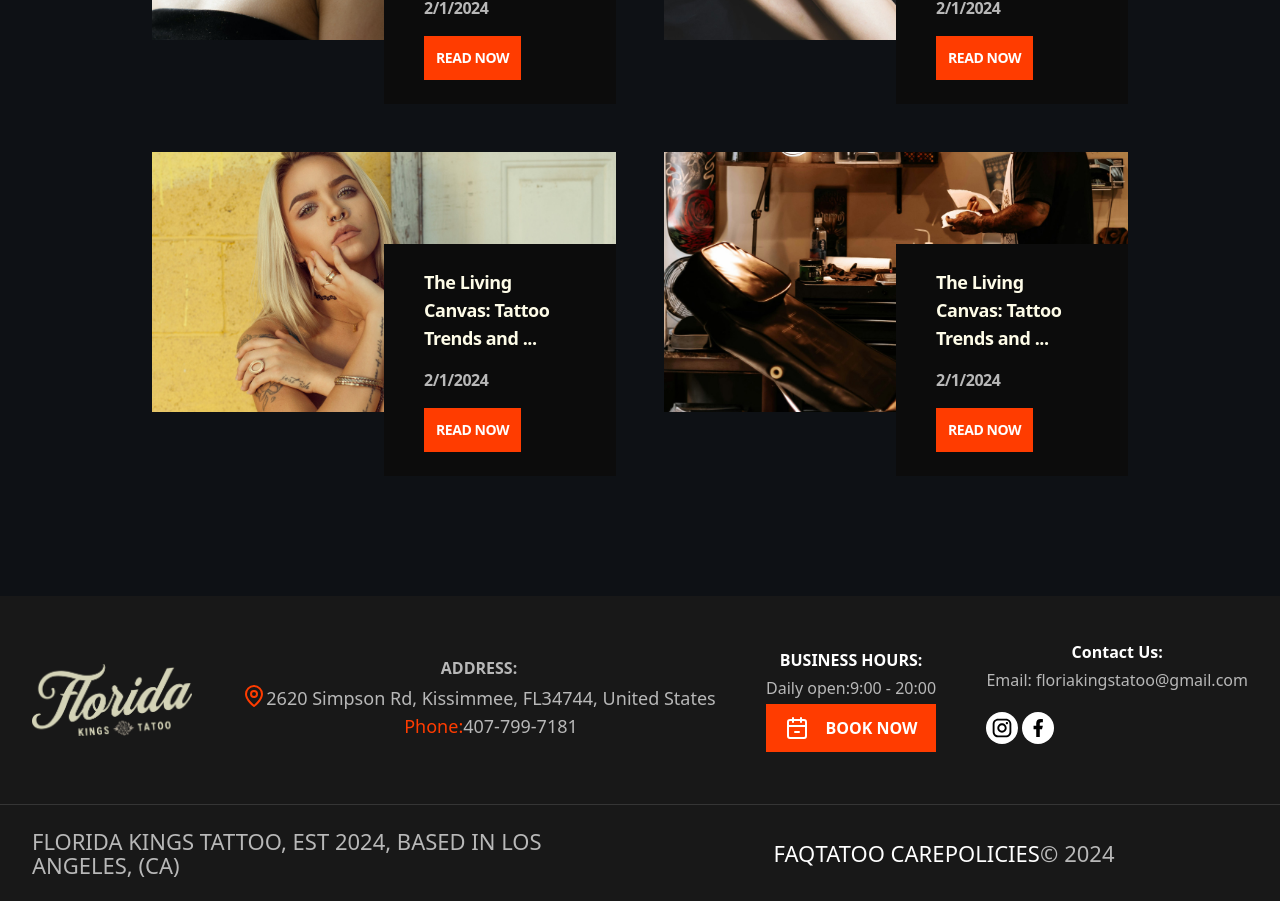
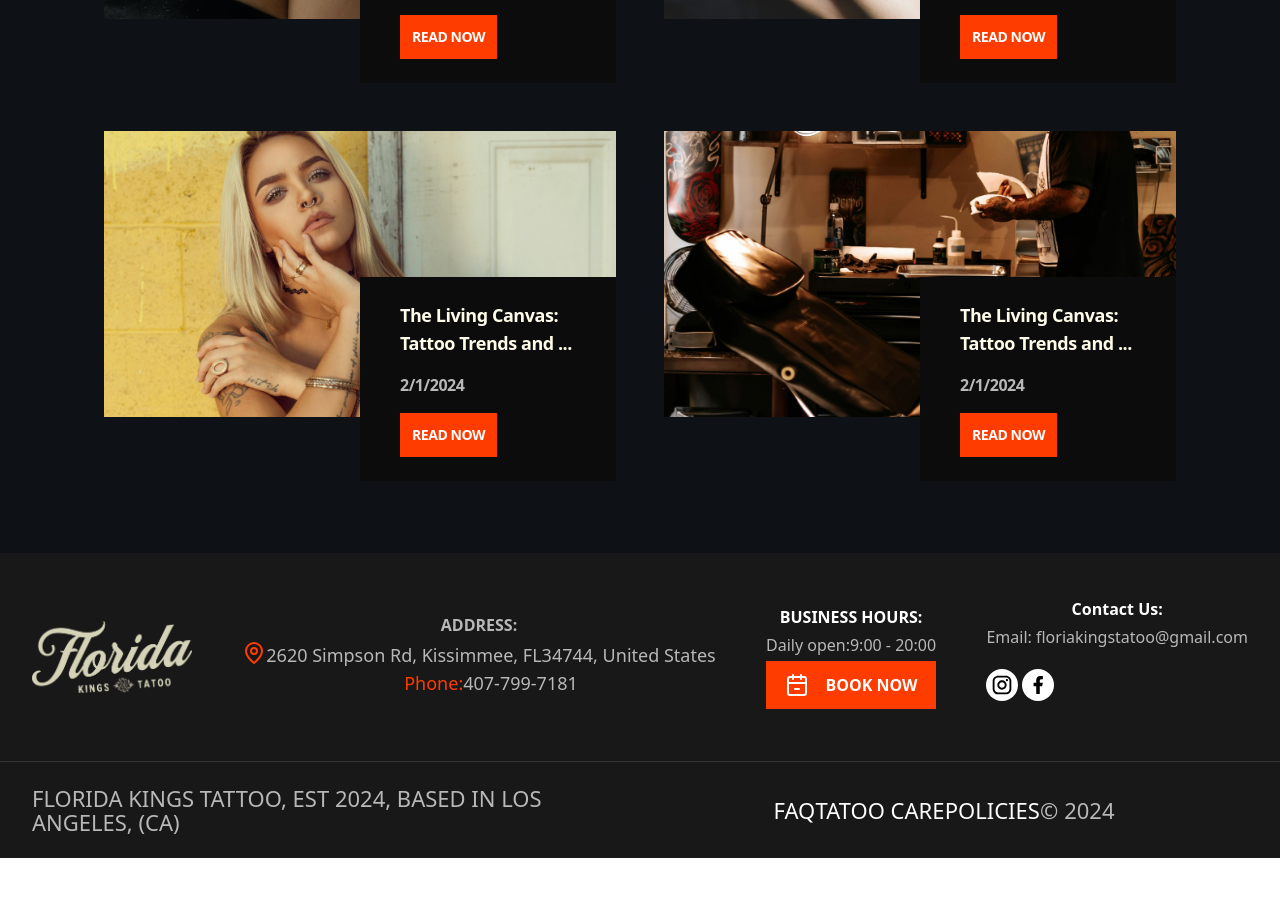
Before and after one commit to websitetattoo/Fe_TattooStudio, a Next.js app: page /news in a window 1280 px wide. Shown: the part 780-1681 px from the top of the page. After the commit the page ends 1638 px from the top, so only its background shows below. Built offline with nearby package versions, Linux system fonts and the light colour scheme.

Commit message:
Create Home Page and Update News Page,Footer

```diff
--- a/app/news/_components/news-card.tsx
+++ b/app/news/_components/news-card.tsx
@@ -13,7 +13,7 @@ import { Button } from "@/components/ui/button";
 import Link from "next/link";
 import ButtonAppointment from "@/components/button-appointment";
 import ButtonNews from "./buttonNews";
-import { useEffect, useLayoutEffect, useRef, useState } from "react";
+import React, { useEffect, useLayoutEffect, useRef, useState } from "react";
 
 type NewsCardProps = {
   id: number;
@@ -30,17 +30,31 @@ export default function NewsCard({
   imgObj: NewsCardProps;
   disabled?: boolean;
 }) {
+  const [isMobile, setIsMobile] = React.useState(false);
+  React.useEffect(() => {
+    const handleResize = () => {
+      setIsMobile(window.innerWidth <= 639);
+    };
+
+    window.addEventListener("resize", handleResize);
+
+    handleResize();
+
+    return () => {
+      window.removeEventListener("resize", handleResize);
+    };
+  }, []);
   return (
     <>
       <div>
         <CardContent className=" p-2">
-          <div className="relative md:w-full">
+          <div className="relative h-full md:w-full">
             <Image
-              src={imgObj.url}
-              width={300}
-              height={500}
+              src={isMobile ? imgObj.urlMobile : imgObj.url}
+              width={700}
+              height={700}
               alt="News Tattoo Image"
-              className="h-full w-full  object-fill md:object-cover"
+              className="object-fill md:object-cover"
             />
             <CardTitle className="absolute  -right-0 flex w-full items-center justify-between bg-tattoo-black-1 object-cover px-10 py-6 align-middle font-sans text-lg text-yellow-50 md:-bottom-12 md:block md:w-5/12 lg:-bottom-16 lg:w-6/12">
               <div className="">{imgObj.title}</div>
--- a/app/news/page.tsx
+++ b/app/news/page.tsx
@@ -42,28 +42,7 @@ export default function index() {
   ];
 
   return (
-    // <div className="bg-tattoo-color-bg">
-    //   <div className="w-full py-12 lg:m-auto lg:w-9/12">
-    //     <div className="pb-16 md:pb-8 lg:pb-20">
-    //       <PageTitle>
-    //         <HighlightText className="font-bold">NEWS</HighlightText>
-    //       </PageTitle>
-    //     </div>
-    //     <div className="flex flex-wrap">
-    //       {newsList.length > 0 &&
-    //         newsList.map((newsItem) => (
-    //           <AspectRatioNews
-    //             key={newsItem.id}
-    //             imageUrl={newsItem.url}
-    //             title={newsItem.title}
-    //             alt={newsItem.alt}
-    //             createDate={newsItem.createDate}
-    //           />
-    //         ))}
-    //     </div>
-    //   </div>
-    // </div>
-    <div className="bg-tattoo-color-bg lg:p-12">
+    <div className="bg-tattoo-color-bg ">
       <div className="w-full py-12 lg:m-auto lg:w-9/12">
         <PageTitle>
           <HighlightText>NEWS</HighlightText>
--- a/app/page.tsx
+++ b/app/page.tsx
@@ -1,7 +1,55 @@
 "use client";
 
-import { FacebookIcon, InstagramIcon } from "@/components/icons";
+import { CalendarMinus2 } from "lucide-react";
+import Image from "next/image";
+import Link from "next/link";
+import React from "react";
 
-export default function index() {
-  return <></>;
+export default function Index() {
+  const [isMobile, setIsMobile] = React.useState(false);
+  const [isTablet, setIsTablet] = React.useState(false);
+  const [width, setWidth] = React.useState(0);
+  React.useEffect(() => {
+    const handleResize = () => {
+      setIsMobile(window.innerWidth <= 640);
+      setIsTablet(window.innerWidth > 640 && window.innerWidth <= 1023);
+    };
+
+    window.addEventListener("resize", handleResize);
+
+    handleResize();
+
+    return () => {
+      window.removeEventListener("resize", handleResize);
+    };
+  }, []);
+
+  return (
+    <main className="relative h-screen w-full">
+      <Image
+        alt="Home Image"
+        width={1000}
+        height={1000}
+        src={
+          isMobile
+            ? "/home-tablet.jpg"
+            : isTablet
+              ? "/home-tablet.jpg"
+              : "/home.jpg"
+        }
+        className="h-full w-full object-cover opacity-20"
+      />
+      <div className="absolute left-0 right-0 top-1/2 w-full text-center text-5xl  text-tattoo-gray">
+        <div className="pb-2">FLORIDA KINGS TATTOO</div>
+        <Link href={"/contact"}>
+          <button className="justify-center border-[1px] border-white border-t-tattoo-gray text-white hover:border-0 hover:bg-tattoo-highlight">
+            <div className="flex p-4 py-2">
+              <CalendarMinus2 className="pr-1 text-white" />
+              <div className="pl-1 text-base font-bold">BOOK NOW</div>
+            </div>
+          </button>
+        </Link>
+      </div>
+    </main>
+  );
 }
--- a/components/footer.tsx
+++ b/components/footer.tsx
@@ -5,6 +5,8 @@ import { useState } from "react";
 import { FacebookIcon, InstagramIcon } from "./icons";
 import { CalendarMinus2, MapPin } from "lucide-react";
 import Image from "next/image";
+import { usePathname } from "next/navigation";
+import { twMerge } from "tailwind-merge";
 
 interface ContentProps {
   value: string;
@@ -27,13 +29,22 @@ export default function Footer() {
       href: "/policies",
     },
   ]);
+
+  const pathname = usePathname();
+
   return (
-    <footer className="w-full flex-col justify-between bg-tattoo-black-2 font-sans text-[22px]">
+    <footer
+      className={twMerge(
+        "w-full flex-col justify-between bg-tattoo-black-2 font-sans text-[22px]",
+        pathname === "/" ? "border-t-[1px] border-tattoo-hr" : "",
+      )}
+    >
+      {pathname !== "/" && (
         <div
           className="mx-auto flex w-4/5 flex-col justify-between border-b-[1px] border-tattoo-hr py-6 text-base text-white md:w-full lg:block"
           data-name="footer-nav"
         >
-        <div className="flex flex-col items-center justify-between py-1 text-center text-base text-white lg:container lg:flex-row">
+          <div className="flex flex-col items-center justify-between  py-1 text-center text-base text-white lg:container lg:flex-row">
             <div>
               <Image
                 src="/logo.png"
@@ -64,11 +75,15 @@ export default function Footer() {
             </div>
             <div className="py-4" data-name="business-hours">
               <span className="font-bold">BUSINESS HOURS:</span>
-            <div className="py-1 text-tattoo-gray">Daily open:9:00 - 20:00</div>
+              <div className="py-1 text-tattoo-gray">
+                Daily open:9:00 - 20:00
+              </div>
+              <Link href={"/contact"}>
                 <button className="flex w-full justify-around bg-tattoo-highlight p-3">
                   <CalendarMinus2 className="text-white" />
                   <span className="pl-1 font-bold">BOOK NOW</span>
                 </button>
+              </Link>
             </div>
             <div className="py-4" data-name="contact-us">
               <span className="font-bold">Contact Us:</span>
@@ -79,24 +94,28 @@ export default function Footer() {
                 className="flex justify-center py-4 lg:flex lg:justify-start"
                 data-name="social"
               >
-              <span className="pr-1 font-bold text-black" data-name="instagram">
+                <button
+                  className="mr-1 font-bold text-black"
+                  data-name="instagram"
+                >
                   <InstagramIcon />
-              </span>
-              <span data-name="facebook">
+                </button>
+                <button data-name="facebook">
                   <FacebookIcon />
-              </span>
+                </button>
               </div>
             </div>
           </div>
         </div>
+      )}
       <div
-        className="container flex items-center justify-center py-6 text-base md:text-[22px]"
+        className="container flex w-full items-center justify-center py-6 text-base md:text-[22px]"
         data-name="FAQ-Policies"
       >
-        <div className="hidden w-1/2 items-center justify-center text-tattoo-gray md:flex lg:block">
+        <div className="hidden w-1/2 items-center justify-center text-tattoo-gray md:hidden lg:block">
           FLORIDA KINGS TATTOO, EST 2024, BASED IN LOS ANGELES, (CA)
         </div>
-        <ul className="flex w-full justify-around text-white md:container lg:w-1/3">
+        <ul className="flex w-full justify-around text-center align-bottom text-white md:container lg:w-1/3">
           {content.map((c, index) => (
             <li key={index}>
               <Link href={c.href}>{c.value}</Link>
--- a/package.json
+++ b/package.json
@@ -9,9 +9,7 @@
     "url": "https://github.com/websitetattoo/Fe_TattooStudio"
   },
   "scripts": {
-    "dev": "npm-run-all --parallel dev:*",
-    "dev:next": "next dev",
-    "dev:tailwind": "tailwind-config-viewer -c tailwind.config.ts -o -p 3001",
+    "dev": "next dev && tailwind-config-viewer -c tailwind.config.ts -o -p 3001",
     "build": "next build",
     "start": "next start",
     "tailwind-config-viewer": "tailwind-config-viewer -c tailwind.config.ts -o",
```
Also changed, not shown: 2 other files (tests, documents, lock files or other folders). Lines whose indentation alone changed are shown as unchanged.
